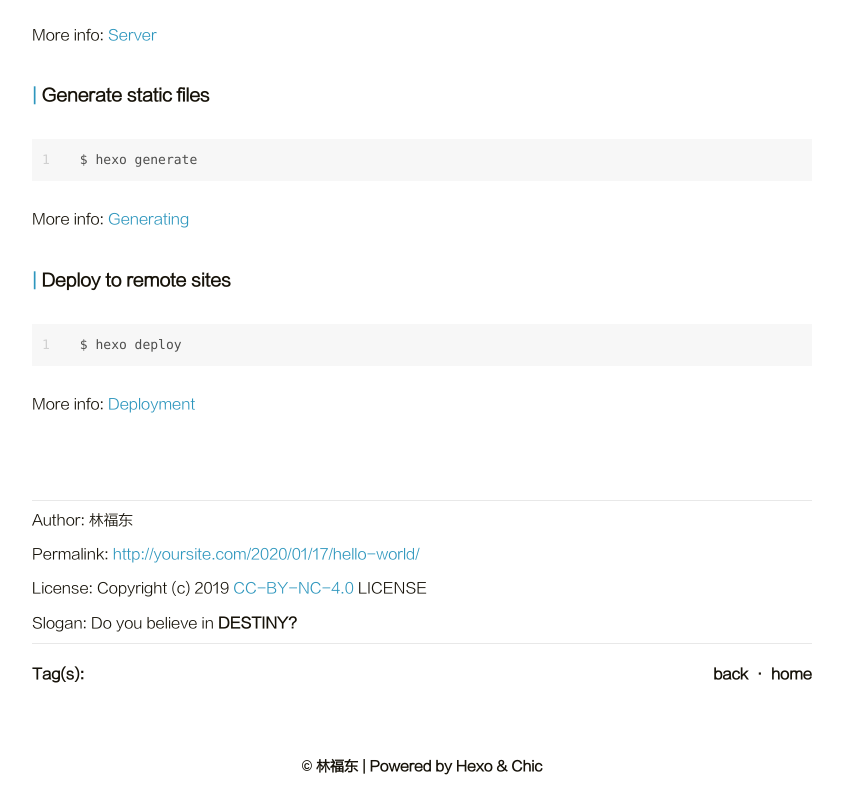
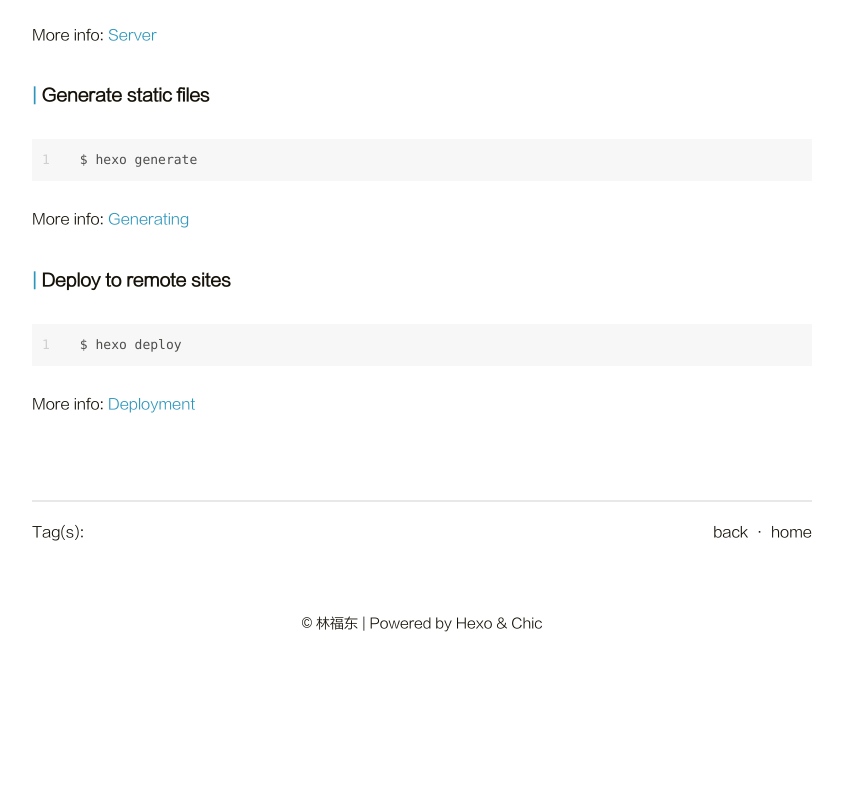
Before and after one commit to LinFudong/linfudong.github.io, a plain HTML site: page 2020/01/17/hello-world/index.html in a window 1280 px wide. Shown: the part 667-1466 px from the top of the page, without its empty margins (218-1061 px from the left). After the commit the page ends 1323 px from the top, so only its background shows below. Drawn offline with Linux system fonts and the light colour scheme.

Commit message:
Site updated: 2020-01-30 10:39:06

```diff
--- a/2020/01/17/hello-world/index.html
+++ b/2020/01/17/hello-world/index.html
@@ -183,7 +183,7 @@
 
 
                         <span class="post-time">
-                        Date: <a href="#">January 17, 2020&nbsp;&nbsp;9:55:57</a>
+                        Date: <a href="#">2020-01-17&nbsp;&nbsp;09:55:57</a>
                         </span>
 
 
@@ -211,28 +211,8 @@
 
             <section class="post-copyright">
 
-                    <p class="copyright-item">
-                        <span>Author:</span>
-                        <span>林福东</span>
-                    </p>
 
 
-                    <p class="copyright-item">
-                        <span>Permalink:</span>
-                        <span><a href="http://yoursite.com/2020/01/17/hello-world/">http://yoursite.com/2020/01/17/hello-world/</a></span>
-                    </p>
-
-
-                    <p class="copyright-item">
-                        <span>License:</span>
-                        <span>Copyright (c) 2019 <a href="http://creativecommons.org/licenses/by-nc/4.0/" target="_blank" rel="noopener">CC-BY-NC-4.0</a> LICENSE</span>
-                    </p>
-
-
-                     <p class="copyright-item">
-                         <span>Slogan:</span>
-                         <span>Do you believe in <strong>DESTINY<strong>?</span>
-                     </p>
 
 
             </section>
```
Also changed, not shown: archives/2020/01/index.html (+1 -1 lines), archives/2020/index.html (+1 -1 lines), archives/index.html (+1 -1 lines).
